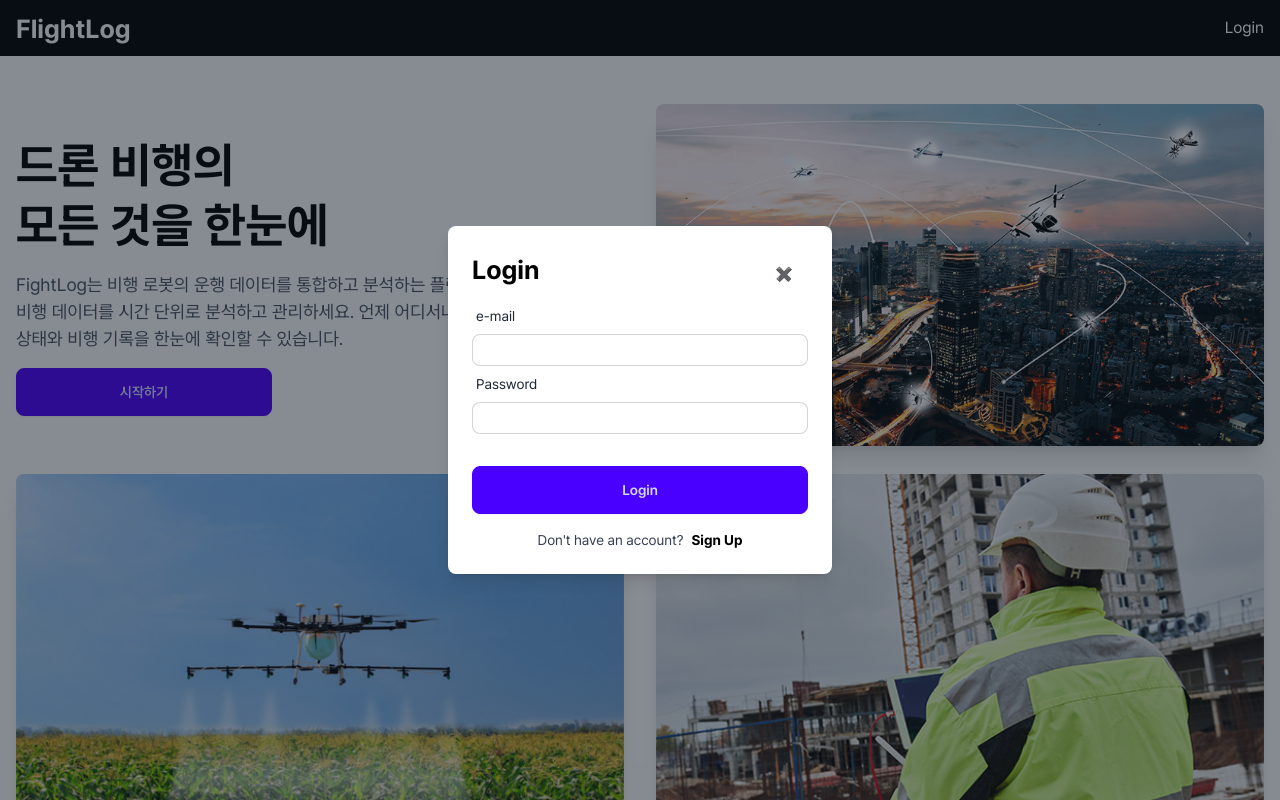
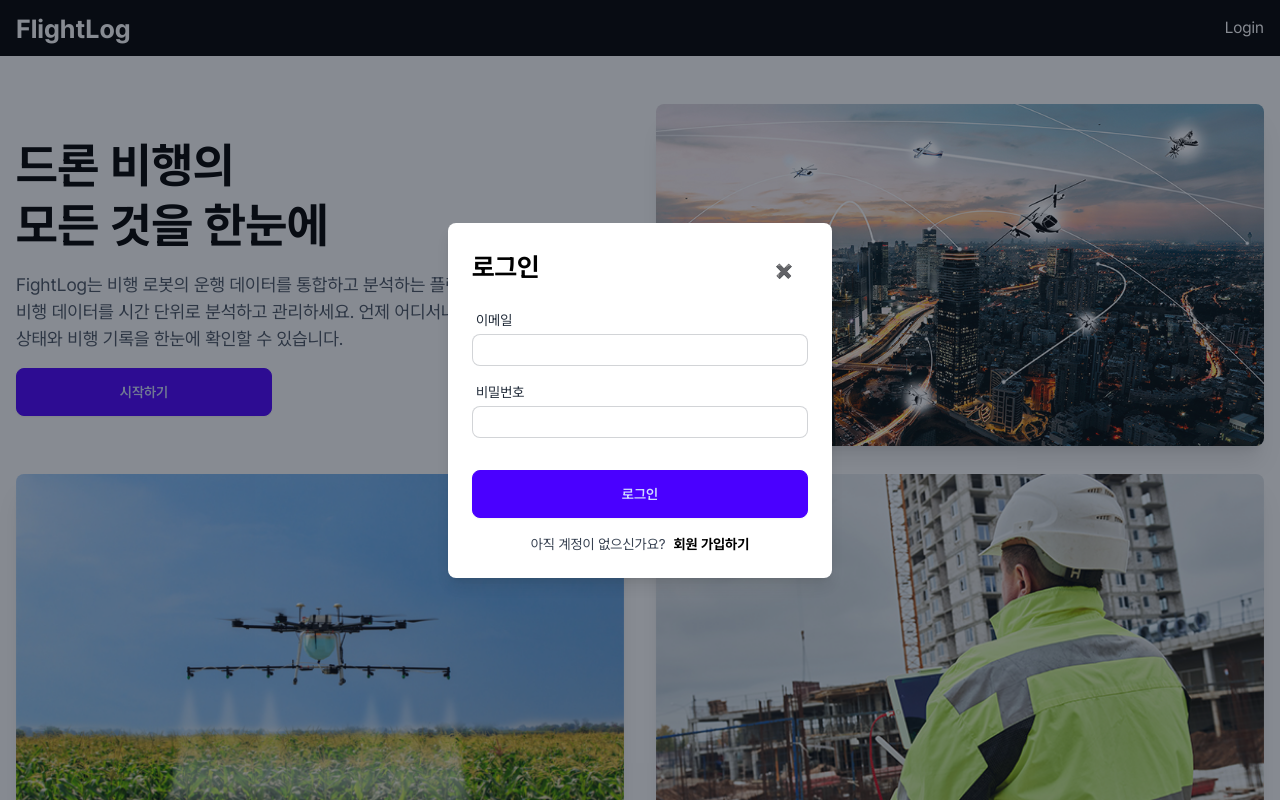
Before and after one commit to ormcamp-fe-3rd/FlightLog, a Next.js app: page / in a window 1280 px wide. Both pictures are taken after a click on the button "Login". Shown: the top 800 px of the page. Built offline with nearby package versions, Linux system fonts and the light colour scheme.

Commit message:
[design] 인풋 간격 조정, 한국어 ui로 변경 , span 정리, placeholder 추가

```diff
--- a/src/components/home/AuthModal.tsx
+++ b/src/components/home/AuthModal.tsx
@@ -32,8 +32,8 @@ export default function AuthModal() {
         {register === true ? <RegisterContent /> : <LoginContent />}
         <p className="mt-4 text-center text-sm text-gray-700">
           {register === true
-            ? `Already have an account?`
-            : `Don't have an account?`}
+            ? `이미 계정이 있으신가요?`
+            : `아직 계정이 없으신가요?`}
 
           <button
             onClick={() => {
@@ -41,7 +41,7 @@ export default function AuthModal() {
             }}
             className="ml-2 font-bold text-black hover:underline"
           >
-            {register === true ? `Login` : `Sign Up`}
+            {register === true ? `로그인하기` : `회원 가입하기`}
           </button>
         </p>
       </div>
--- a/src/components/home/LoginContent.tsx
+++ b/src/components/home/LoginContent.tsx
@@ -5,35 +5,34 @@ export default function LoginContent() {
   return (
     <>
       <div className="flex justify-between">
-        <h2 className="mb-2 text-2xl font-bold text-black">Login</h2>
+        <h2 className="mb-4 text-2xl font-bold text-black">로그인</h2>
         <button className="btn btn-circle btn-ghost" onClick={toggle}>
           ✖️
         </button>
       </div>
-      <form className="text-black">
-        <label htmlFor="email" className="label">
-          <span className="label-text">e-mail</span>
+      <form className="text-black" noValidate>
+        <label htmlFor="email" className="label label-text pb-0">
+          이메일
         </label>
         <input
           type="email"
           id="email"
-          className="input input-sm input-bordered w-full focus:border-blue-500 focus:outline-none"
+          className="input input-sm input-bordered mt-1 w-full focus:border-blue-500 focus:outline-none"
           required
         />
 
-        <div className="mb-8">
-          <label htmlFor="password" className="label">
-            <span className="label-text">Password</span>
+        <label htmlFor="password" className="label label-text mt-2 pb-0">
+          비밀번호
         </label>
         <input
           type="password"
           id="password"
-            className="input input-sm input-bordered w-full"
+          className="input input-sm input-bordered mt-1 w-full focus:border-blue-500 focus:outline-none"
           required
         />
-        </div>
-        <button type="submit" className="btn btn-primary w-full">
-          Login
+
+        <button type="submit" className="btn btn-primary mt-8 w-full">
+          로그인
         </button>
       </form>
     </>
--- a/src/components/home/RegisterContent.tsx
+++ b/src/components/home/RegisterContent.tsx
@@ -10,7 +10,15 @@ export default function RegisterContent() {
   const schema = z
     .object({
       name: z.string().min(2, { message: "이름은 2글자 이상이어야 합니다." }),
-      email: z.string().email({ message: "올바른 이메일을 입력해주세요." }),
+      email: z
+        .string()
+        .email({ message: "올바른 이메일을 입력해주세요." })
+        .refine(
+          (val) => /^[A-Za-z0-9._-]+@[A-Za-z0-9.-]+\.[A-Za-z]{2,}$/.test(val),
+          {
+            message: "올바른 이메일 형식이 아닙니다.",
+          },
+        ),
       password: z
         .string()
         .min(5, { message: "비밀번호는 최소 5자 이상이어야 합니다." })
@@ -20,15 +28,7 @@ export default function RegisterContent() {
         .refine((val) => /[!@#$%^&*]/.test(val), {
           message: "특수문자를 포함해야 합니다.",
         }),
-      passwordConfirm: z
-        .string()
-        .min(5, { message: "비밀번호는 최소 5자 이상이어야 합니다." })
-        .refine((val) => /[0-9]/.test(val), {
-          message: "숫자를 포함해야 합니다.",
-        })
-        .refine((val) => /[!@#$%^&*]/.test(val), {
-          message: "특수문자를 포함해야 합니다.",
-        }),
+      passwordConfirm: z.string(),
     })
     .refine((data) => data.password === data.passwordConfirm, {
       path: ["passwordConfirm"],
@@ -51,22 +51,28 @@ export default function RegisterContent() {
     },
   });
 
+  const onSubmit = (data: any) => {
+    //추후에 회원가입 로직 추가하기
+    console.log(data);
+  };
+
   return (
-    <>
+    <div>
       <div className="flex justify-between">
-        <h2 className="mb-4 text-2xl font-bold text-black">Register</h2>
+        <h2 className="mb-4 text-2xl font-bold text-black">회원 가입</h2>
         <button className="btn btn-circle btn-ghost" onClick={toggle}>
           ✖️
         </button>
       </div>
-      <form onSubmit={handleSubmit(onsubmit)} className="text-black" noValidate>
-        <label htmlFor="name" className="label">
-          <span className="label-text">name</span>
+      <form onSubmit={handleSubmit(onSubmit)} className="text-black" noValidate>
+        <label htmlFor="name" className="label label-text pb-0">
+          이름
         </label>
         <input
           type="text"
           id="name"
-          className={`input input-sm input-bordered w-full ${errors.name ? "border-red-500 focus:border-red-500" : "focus:border-blue-500"} focus:outline-none`}
+          placeholder="2글자 이상 입력해주세요"
+          className={`input input-sm input-bordered mt-1 w-full ${errors.name ? "border-red-500 focus:border-red-500" : "focus:border-blue-500"} focus:outline-none`}
           required
           {...register("name")}
         />
@@ -74,13 +80,14 @@ export default function RegisterContent() {
           <p className="mt-1 text-xs text-error">{errors.name.message}</p>
         )}
 
-        <label htmlFor="email" className="label">
-          <span className="label-text">e-mail</span>
+        <label htmlFor="email" className="label label-text mt-2 pb-0">
+          이메일
         </label>
         <input
           type="email"
           id="email"
-          className={`input input-sm input-bordered w-full ${errors.email ? "border-red-500 focus:border-red-500" : "focus:border-blue-500"} focus:outline-none`}
+          placeholder="이메일 형식으로 입력해주세요"
+          className={`input input-sm input-bordered mt-1 w-full ${errors.email ? "border-red-500 focus:border-red-500" : "focus:border-blue-500"} focus:outline-none`}
           required
           {...register("email")}
         />
@@ -88,13 +95,14 @@ export default function RegisterContent() {
           <p className="mt-1 text-xs text-error">{errors.email.message}</p>
         )}
 
-        <label htmlFor="password" className="label">
-          <span className="label-text">password</span>
+        <label htmlFor="password" className="label label-text mt-2 pb-0">
+          비밀번호
         </label>
         <input
           type="password"
           id="password"
-          className={`input input-sm input-bordered w-full ${errors.password ? "border-red-500 focus:border-red-500" : "focus:border-blue-500"} focus:outline-none`}
+          placeholder="숫자, 특수문자를 포함한 5자 이상 입력해주세요."
+          className={`input input-sm input-bordered mt-1 w-full ${errors.password ? "border-red-500 focus:border-red-500" : "focus:border-blue-500"} focus:outline-none`}
           required
           {...register("password")}
         />
@@ -102,13 +110,14 @@ export default function RegisterContent() {
           <p className="mt-1 text-xs text-error">{errors.password.message}</p>
         )}
 
-        <label htmlFor="passwordConfirm" className="label">
-          <span className="label-text">password confirm</span>
+        <label htmlFor="passwordConfirm" className="label label-text mt-2 pb-0">
+          비밀번호 확인
         </label>
         <input
           type="password"
           id="passwordConfirm"
-          className={`input input-sm input-bordered w-full ${errors.passwordConfirm ? "border-red-500 focus:border-red-500" : "focus:border-blue-500"} focus:outline-none`}
+          placeholder="위와 동일한 비밀번호를 입력해주세요"
+          className={`input input-sm input-bordered mt-1 w-full ${errors.passwordConfirm ? "border-red-500 focus:border-red-500" : "focus:border-blue-500"} focus:outline-none`}
           required
           {...register("passwordConfirm")}
         />
@@ -118,10 +127,10 @@ export default function RegisterContent() {
           </p>
         )}
 
-        <button type="submit" className="btn btn-primary mt-6 w-full">
+        <button type="submit" className="btn btn-primary mt-8 w-full">
           Register
         </button>
       </form>
-    </>
+    </div>
   );
 }
```
Lines whose indentation alone changed are shown as unchanged.
